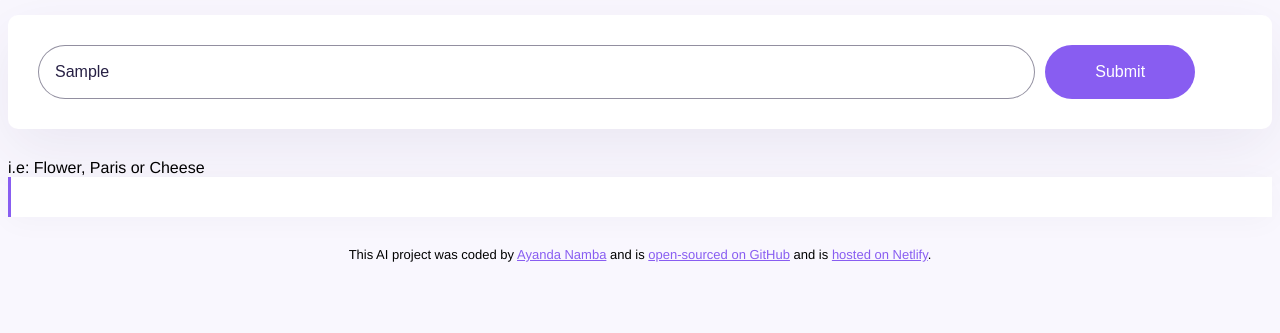
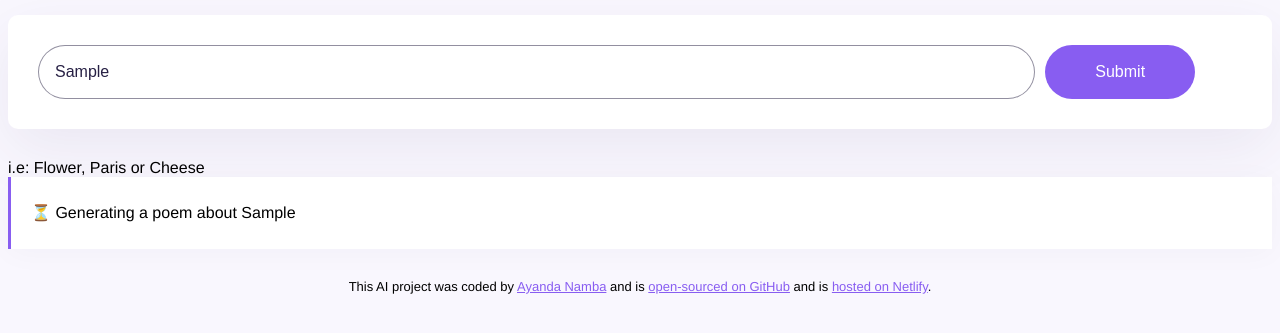
Before and after one commit to AyandaNamba8/poem-generator, a plain HTML site: page index.html in a window 1280 px wide. Both pictures are taken after typing "Sample" into the empty fields and a click on the input 1120 px from the left and 165 px from the top of the page. Shown: the part 93-426 px from the top of the page. Drawn offline with nearby package versions, Linux system fonts and the light colour scheme.

Commit message:
Updated AI poem generator

```diff
--- a/index.html
+++ b/index.html
@@ -3,6 +3,7 @@
   <head>
     <meta charset="UTF-8" />
     <meta name="viewport" content="width=device-width, initial-scale=1.0" />
+    <script src="https://unpkg.com/typewriter-effect@latest/dist/core.js"></script>
     <link rel="stylesheet" href="styles.css" />
     <title>AI Poem Generator</title>
   </head>
--- a/index.js
+++ b/index.js
@@ -1,13 +1,28 @@
-function generatePoem(event) {
-    event.preventDefault();
-
+function displayPoem(response) {
     new Typewriter("#poem", {
-      strings: "Death be not proud",
+      strings: response.data.answer,
       autoStart: true,
       delay: 1,
       cursor: "",
     });
   }
 
+  function generatePoem(event) {
+    event.preventDefault();
+
+    let instructionsInput = document.querySelector("#user-instructions");
+    let apiKey = "f29f9c4tabf43f0f40416242b23d29o0";
+    let context =
+      "You are a romantic Poem expert and love to write short poems. You mission is to generate a 4 line poem in basic HTML and separate each line with a <br />. Make sure to follow the user instructions. Do not include a title to the poem. Sign the poem with 'SheCodes AI' inside a <strong> element at the end of the poem and NOT at the beginning";
+    let prompt = `User instructions: Generate a poem about ${instructionsInput.value}`;
+    let apiURL = `https://api.shecodes.io/ai/v1/generate?prompt=${prompt}&context=${context}&key=${apiKey}`;
+
+    let poemElement = document.querySelector("#poem");
+    poemElement.classList.remove("hidden");
+    poemElement.innerHTML = `<div class="generating">⏳ Generating a poem about ${instructionsInput.value}</div>`;
+
+    axios.get(apiURL).then(displayPoem);
+  }
+
   let poemFormElement = document.querySelector("#poem-generator-form");
   poemFormElement.addEventListener("submit", generatePoem);
```
